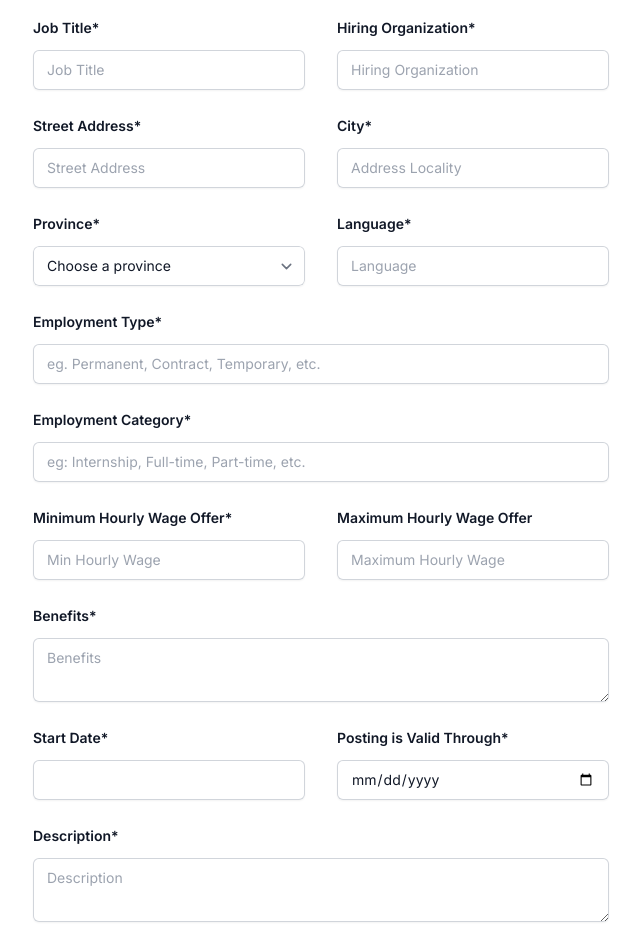
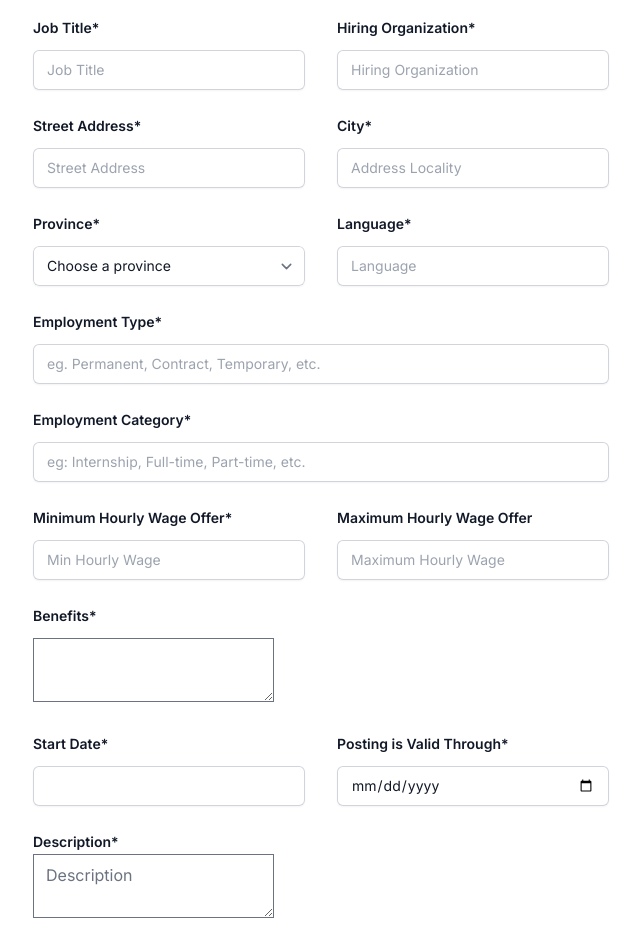
Before and after one commit to Vero-Ventures/job-bank, a Next.js app: page /admin-panel/postingDetails in a window 1280 px wide. Shown: the top 938 px of the page, without its empty margins (319-959 px from the left). Built offline with nearby package versions, Linux system fonts and the light colour scheme; no server answers.

Commit message:
removed className for DynamicTextArea

```diff
--- a/src/app/admin-panel/postingDetails/page.js
+++ b/src/app/admin-panel/postingDetails/page.js
@@ -260,9 +260,7 @@ export default function DetailsPage() {
                 name="benefits"
                 value={jobPosting.benefits || ''}
                 onChange={handleChange}
-                placeholder="Benefits"
                 required
-                className="block w-full rounded-md border-0 px-3.5 py-2 text-gray-900 shadow-sm ring-1 ring-inset ring-gray-300 placeholder:text-gray-400 focus:ring-2 focus:ring-inset focus:ring-indigo-600 sm:text-sm sm:leading-6"
               />
             </div>
           </div>
@@ -302,14 +300,13 @@ export default function DetailsPage() {
             <label className="block text-sm font-semibold leading-6 text-gray-900">
               Description*
             </label>
-            <div className="mt-2.5">
+            <div>
               <DynamicTextarea
                 name="description"
                 value={jobPosting.description || ''}
                 onChange={handleChange}
                 placeholder="Description"
                 required
-                className="block w-full rounded-md border-0 px-3.5 py-2 text-gray-900 shadow-sm ring-1 ring-inset ring-gray-300 placeholder:text-gray-400 focus:ring-2 focus:ring-inset focus:ring-indigo-600 sm:text-sm sm:leading-6"
               />
             </div>
           </div>
```
